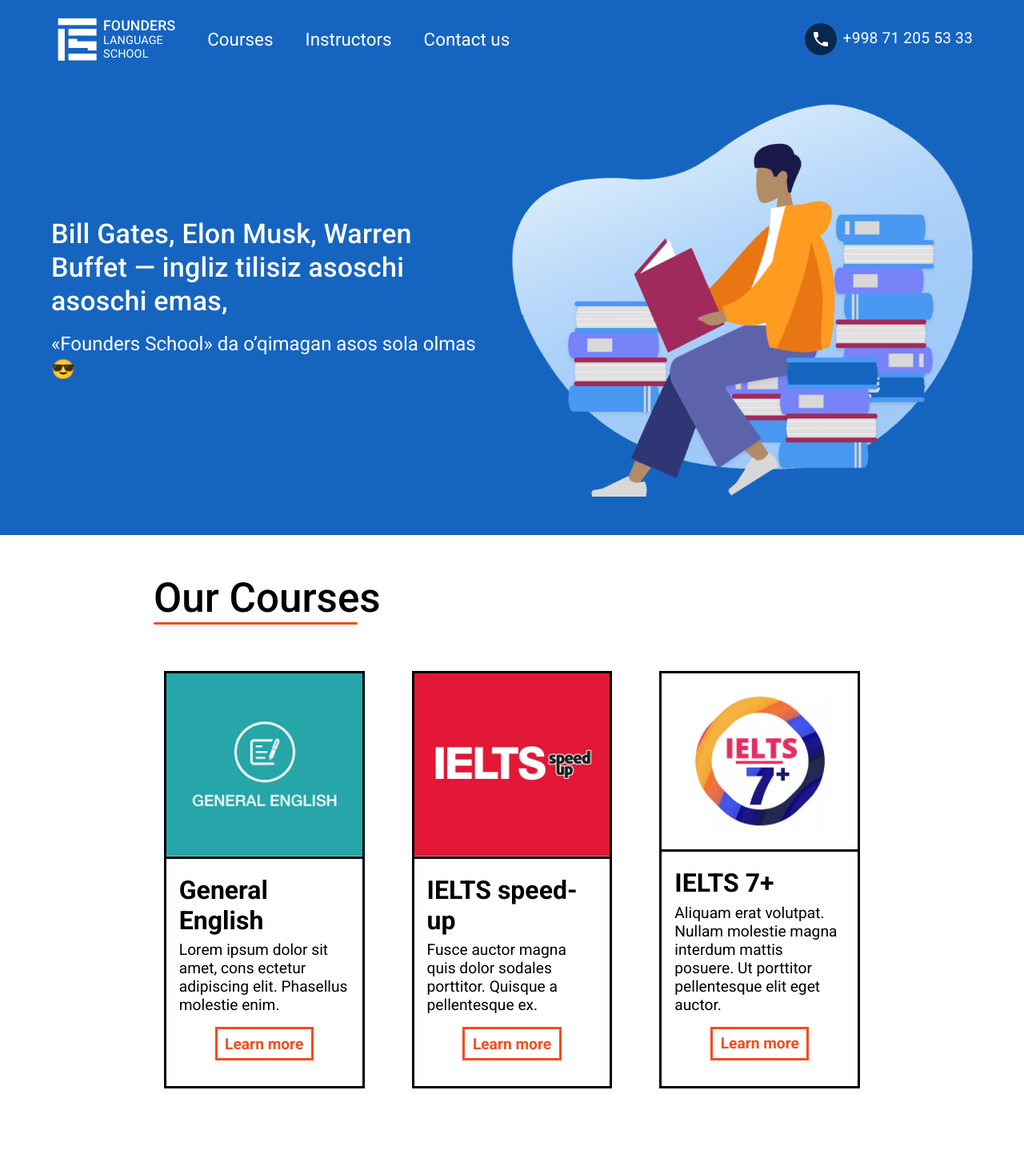
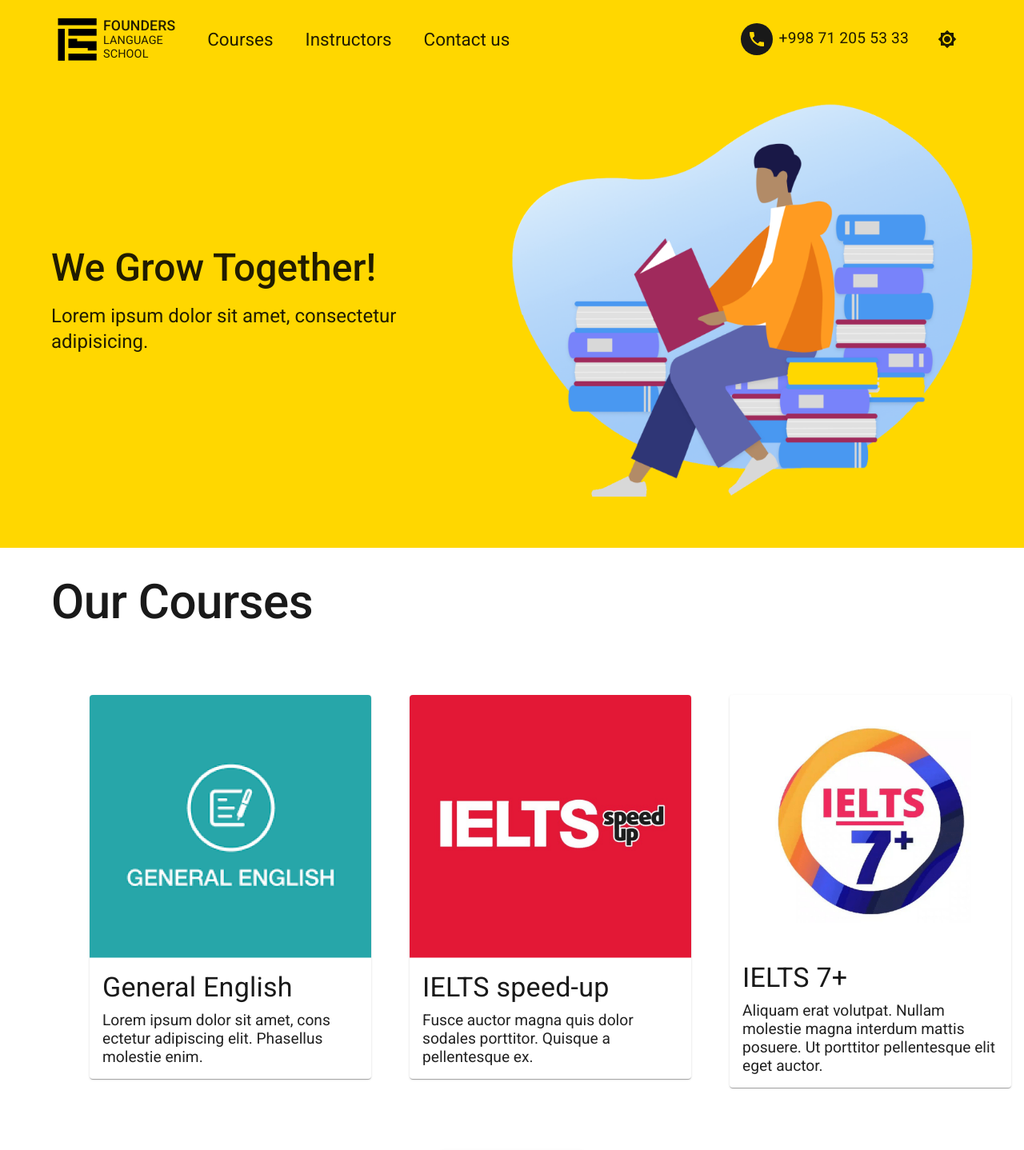
Before and after one commit to AbdukahharS/founders-mui, a React (Create React App) app: page / in a window 1280 px wide. Shown: the top 1438 px of the page at 80% size. Built offline with nearby package versions, Linux system fonts and the light colour scheme.

Commit message:
Theme added

```diff
--- a/src/App.jsx
+++ b/src/App.jsx
@@ -1,4 +1,4 @@
-import React, { useState } from 'react'
+import React, { useEffect, useState } from 'react'
 import { BrowserRouter as Router } from 'react-router-dom'
 import Header from './components/Header'
 import Navbar from './components/Navbar'
@@ -9,6 +9,9 @@
 import Footer from './components/Footer'
 import Modal from './components/Modal'
 
+import { lightTheme, darkTheme } from './muiConfig'
+import { ThemeProvider } from '@mui/material/styles'
+
 function App() {
   const [currentCourse, setCurrentCourse] = useState({
     name: 'General English',
@@ -18,17 +21,41 @@
     duration: '3 months',
     requirement: 'Elementary',
   })
+  const [theme, setTheme] = useState(
+    localStorage.getItem('theme') === 'dark' ? darkTheme : lightTheme
+  )
+  const [openModal, setOpenModal] = useState(false)
+
+  useEffect(() => {
+    let themeColor = theme === darkTheme ? 'dark' : 'light'
+    localStorage.setItem('theme', themeColor)
+  })
+
   return (
     <>
       <Router>
-        <Navbar />
-        <Header />
-        <Courses setCurrentCourse={setCurrentCourse} />
-        <Features />
-        <Teachers />
-        <Contacts />
-        <Footer />
-        <Modal currentCourse={currentCourse} />
+        <ThemeProvider theme={theme}>
+          <Navbar
+            theme={theme}
+            setTheme={setTheme}
+            lightTheme={lightTheme}
+            darkTheme={darkTheme}
+          />
+          <Header />
+          <Courses
+            setOpenModal={setOpenModal}
+            setCurrentCourse={setCurrentCourse}
+          />
+          <Features />
+          <Teachers />
+          <Contacts />
+          <Footer />
+          <Modal
+            openModal={openModal}
+            setOpenModal={setOpenModal}
+            currentCourse={currentCourse}
+          />
+        </ThemeProvider>
       </Router>
     </>
   )
--- a/src/components/CourseCard.jsx
+++ b/src/components/CourseCard.jsx
@@ -1,24 +1,47 @@
+import {
+  Card,
+  CardActionArea,
+  CardContent,
+  CardMedia,
+  Typography,
+  Grid,
+  Collapse,
+} from '@mui/material'
 import React from 'react'
 
-const CourseCard = ({ setCurrentCourse, course, className }) => {
-  const changeCourse = () => {
-    const modal = document.querySelector('#modal')
+const CourseCard = ({
+  setOpenModal,
+  setCurrentCourse,
+  course,
+  isExpanded,
+  extra,
+}) => {
+  const openModal = () => {
+    setOpenModal(true)
     setCurrentCourse(course)
-    modal.style.opacity = '1'
-    modal.style['z-index'] = '1'
+    console.log('true')
   }
-
   return (
-    <div className={className ? `course-card ${className}` : 'course-card'}>
-      <img src={require(`../images/${course.banner}`).default} alt='' />
-      <div className='card-body'>
-        <h2>{course.name}</h2>
-        <p>{course.description}</p>
-        <button onClick={() => changeCourse()}>
-          Learn more <i className='fa-solid fa-right-long'></i>
-        </button>
-      </div>
-    </div>
+    <Grid item lg={4} sm={6} xs={12} mb={2}>
+      <Collapse in={extra ? isExpanded : true}>
+        <Card sx={{ bgcolor: 'info.main', color: 'primary.contrastText' }}>
+          <CardActionArea onClick={() => openModal()}>
+            <CardMedia
+              component='img'
+              image={require(`../images/${course.banner}`).default}
+            />
+            <CardContent className='card-body'>
+              <Typography variant='h4' color='secondary.main' pb={1}>
+                {course.name}
+              </Typography>
+              <Typography variant='p' fontSize='1.2rem'>
+                {course.description}
+              </Typography>
+            </CardContent>
+          </CardActionArea>
+        </Card>
+      </Collapse>
+    </Grid>
   )
 }
 
--- a/src/components/Courses.jsx
+++ b/src/components/Courses.jsx
@@ -1,6 +1,9 @@
-import React from 'react'
+import React, { useState } from 'react'
 import CourseCard from './CourseCard'
-import '../css/courses.css'
+// import '../css/courses.css'
+import { Button, Container, Grid, Typography, Box, Stack } from '@mui/material'
+import KeyboardArrowDownIcon from '@mui/icons-material/KeyboardArrowDown'
+import KeyboardArrowUpIcon from '@mui/icons-material/KeyboardArrowUp'
 
 const courses = [
   {
@@ -56,63 +59,48 @@
   },
 ]
 
-const Courses = ({ setCurrentCourse }) => {
-  const handleClick = (e) => {
-    const btn = e.target
-    let icon = btn.getElementsByTagName('i')[0]
-    const extras = document.querySelectorAll('.extra')
-    console.log(extras[0].scrollHeight)
-
-    extras.forEach((extra) => {
-      if (extra.style.maxHeight) {
-        extra.style.maxHeight = null
-        extra.style.border = null
-      } else {
-        extra.style.maxHeight = extra.scrollHeight + 'px'
-        extra.style.border = '3px solid #000'
-      }
-    })
-    icon.classList.toggle('fa-chevron-down')
-    icon.classList.toggle('fa-chevron-up')
-
-    const content = btn.innerHTML.split(' ')
-    icon =
-      content[content.length - 3] +
-      ' ' +
-      content[content.length - 2] +
-      ' ' +
-      content[content.length - 1]
-    if (content[0] === 'See') {
-      btn.innerHTML = `Collapse ${icon}`
-    } else {
-      btn.innerHTML = `See all courses ${icon}`
-    }
+const Courses = ({ setCurrentCourse, setOpenModal }) => {
+  const [isExpanded, setIsExpanded] = useState(false)
+  const toggleCourses = () => {
+    setIsExpanded(!isExpanded)
   }
   return (
-    <article id='courses'>
-      <h2 className='topic'>Our Courses</h2>
-      <div className='container'>
+    <Box id='courses' bgcolor='info.light' color='info.contrastText' pb={8}>
+      <Container>
+        <Typography py={4} variant='h2' color='secondary' fontWeight={500}>
+          Our Courses
+        </Typography>
+        <Grid m='auto' container spacing={6} className='container'>
           {courses.map((course, ind) =>
             ind <= 2 ? (
               <CourseCard
+                setOpenModal={setOpenModal}
                 setCurrentCourse={setCurrentCourse}
                 course={course}
                 key={ind}
               />
             ) : (
               <CourseCard
+                setOpenModal={setOpenModal}
                 setCurrentCourse={setCurrentCourse}
                 course={course}
                 key={ind}
-              className='extra'
+                isExpanded={isExpanded}
+                extra={true}
               />
             )
           )}
-      </div>
-      <button className='switch-all' onClick={(e) => handleClick(e)}>
-        See all courses <i className='fa-solid fa-chevron-down'></i>
-      </button>
-    </article>
+        </Grid>
+        <Stack alignItems='center' justifyContent='center'>
+          <Button variant='contained' onClick={(e) => toggleCourses(e)}>
+            <Typography variant='span'>
+              {isExpanded ? 'Collapse' : 'See all courses'}
+            </Typography>
+            {isExpanded ? <KeyboardArrowUpIcon /> : <KeyboardArrowDownIcon />}
+          </Button>
+        </Stack>
+      </Container>
+    </Box>
   )
 }
 
--- a/src/components/Header.jsx
+++ b/src/components/Header.jsx
@@ -5,16 +5,15 @@
 
 const Header = () => {
   return (
-    <Box bgcolor='primary.dark' color='primary.contrastText'>
+    <Box bgcolor='primary.main' color='primary.contrastText'>
       <Container>
-        <Stack direction='row' alignItems='center' spacing={4} pt={4} pb={6}>
+        <Stack direction='row' alignItems='center' spacing={4} pt={4} pb={8}>
           <Box>
-            <Typography variant='h4' mb={2} fontWeight={500}>
-              Bill Gates, Elon Musk, Warren Buffet — ingliz tilisiz asoschi
-              asoschi emas,
+            <Typography variant='h3' mb={2} fontWeight={500}>
+              We Grow Together!
             </Typography>
             <Typography variant='h5'>
-              «Founders School» da o’qimagan asos sola olmas 😎
+              Lorem ipsum dolor sit amet, consectetur adipisicing.
             </Typography>
           </Box>
           <img src={banner} alt='SVG Banner' style={{ maxWidth: '50%' }} />
--- a/src/components/Modal.jsx
+++ b/src/components/Modal.jsx
@@ -1,30 +1,65 @@
 import React from 'react'
-import '../css/modal.css'
+// import '../css/modal.css'
 
-const Modal = ({ currentCourse }) => {
+import { Modal as ModalBox, Box, Stack, Typography } from '@mui/material'
+import DescriptionIcon from '@mui/icons-material/Description'
+import DateRangeIcon from '@mui/icons-material/DateRange'
+import KeyboardArrowUpIcon from '@mui/icons-material/KeyboardArrowUp'
+import MonetizationOnIcon from '@mui/icons-material/MonetizationOn'
+
+const style = {
+  position: 'absolute',
+  top: '50%',
+  left: '50%',
+  transform: 'translate(-50%, -50%)',
+  bgcolor: 'info.light',
+  color: 'primary.contrastText',
+  p: 4,
+}
+
+const Modal = ({ openModal, setOpenModal, currentCourse }) => {
   const closeModal = () => {
-    const modal = document.querySelector('#modal')
-    modal.style.opacity = '0'
-    modal.style['z-index'] = '-1'
+    setOpenModal(false)
   }
+
   return (
-    <article id='modal'>
-      <button id='close' onClick={() => closeModal()}>
-        <i className='fa-solid fa-rectangle-xmark fa-4x'></i>
-      </button>
-      <div className='wrapper'>
-        <div className='container'>
+    <ModalBox open={openModal} onClose={() => closeModal()}>
+      <Box sx={style}>
+        <Stack direction='row' spacing={4}>
           <img
             src={require(`../images/${currentCourse.banner}`).default}
             alt='Banner of the course'
+            width='50%'
           />
-          <div className='body'>
-            <h1>{currentCourse.name}</h1>
-            <p>Duration: {currentCourse.duration}</p>
-            <p>Requiry level: {currentCourse.requirement}</p>
-            <p>Price: {currentCourse.price} sum/month</p>
-            <p>Description: {currentCourse.description}</p>
-            <p>Enroll:</p>
+          <Box>
+            <Typography variant='h3' component='h2' color='secondary'>
+              {currentCourse.name}
+            </Typography>
+            <Stack direction='row' alignItems='center' spacing={0.6}>
+              <DateRangeIcon fontSize='large' />
+              <Typography fontSize='1.2rem'>
+                Course duration: {currentCourse.duration}
+              </Typography>
+            </Stack>
+            <Stack direction='row' alignItems='center' spacing={0.6}>
+              <KeyboardArrowUpIcon fontSize='large' />
+              <Typography fontSize='1.2rem'>
+                Minimum requirement: {currentCourse.requirement}
+              </Typography>
+            </Stack>
+            <Stack direction='row' alignItems='center' spacing={0.6}>
+              <MonetizationOnIcon fontSize='large' />
+              <Typography fontSize='1.2rem'>
+                Price: {currentCourse.price} sum/month
+              </Typography>
+            </Stack>
+            <Stack direction='row' alignItems='center' spacing={0.6}>
+              <DescriptionIcon fontSize='large' />
+              <Typography fontSize='1.2rem'>
+                {currentCourse.description}
+              </Typography>
+            </Stack>
+            <Typography>Enroll:</Typography>
             <div className='tels'>
               <i className='fa-solid fa-phone'></i>
               <div>
@@ -32,10 +67,10 @@
                 <a href='tel:+998712050333'>+998 71 205 03 33</a>
               </div>
             </div>
-          </div>
-        </div>
-      </div>
-    </article>
+          </Box>
+        </Stack>
+      </Box>
+    </ModalBox>
   )
 }
 
--- a/src/components/Navbar.jsx
+++ b/src/components/Navbar.jsx
@@ -1,13 +1,18 @@
 import React from 'react'
 import logo from './../images/logo.png'
+import logoDark from './../images/logo-dark.png'
 // import '../css/navbar.css'
-import { Container, Box, Stack, Typography } from '@mui/material'
+import { Container, Box, Stack, Typography, Button, Link } from '@mui/material'
 import LocalPhoneIcon from '@mui/icons-material/LocalPhone'
-import { Link } from 'react-router-dom'
+import Brightness7Icon from '@mui/icons-material/Brightness7'
+import Brightness4Icon from '@mui/icons-material/Brightness4'
 
-const Navbar = () => {
+const Navbar = ({ theme, setTheme, lightTheme, darkTheme }) => {
+  const clickHandler = () => {
+    setTheme(theme === lightTheme ? darkTheme : lightTheme)
+  }
   return (
-    <Box bgcolor='primary.dark' color='primary.contrastText' py='1rem'>
+    <Box bgcolor='primary.main' color='primary.contrastText' py='1rem'>
       <Container>
         <Stack
           direction='row'
@@ -16,8 +21,12 @@
         >
           <Stack direction='row' alignItems='center' spacing={5}>
             <Stack direction='row' alignItems='center'>
-              <img src={logo} width='65' alt='Founders Logo' />
-              <div className='right'>
+              <img
+                src={theme === lightTheme ? logoDark : logo}
+                width='65'
+                alt='Founders Logo'
+              />
+              <Stack>
                 <Typography
                   sx={{
                     fontWeight: '500',
@@ -33,36 +42,72 @@
                 <Typography fontSize='0.9rem' lineHeight='normal'>
                   SCHOOL
                 </Typography>
-              </div>
               </Stack>
-            <Link to='#courses' style={{ fontSize: '1.4rem' }}>
+            </Stack>
+            <Link
+              href='#courses'
+              style={{ fontSize: '1.4rem' }}
+              color='inherit'
+              underline='hover'
+            >
               Courses
             </Link>
-            <Link to='#courses' style={{ fontSize: '1.4rem' }}>
+            <Link
+              href='#courses'
+              style={{ fontSize: '1.4rem' }}
+              color='inherit'
+              underline='hover'
+            >
               Instructors
             </Link>
-            <Link to='#contacts' style={{ fontSize: '1.4rem' }}>
+            <Link
+              href='#contacts'
+              style={{ fontSize: '1.4rem' }}
+              color='inherit'
+              underline='hover'
+            >
               Contact us
             </Link>
           </Stack>
+          <Stack
+            direction='row'
+            justifyContent='space-between'
+            alignItems='row'
+            spacing={2}
+          >
             <Link
-            to='tel:+998712055333'
-            style={{ display: 'flex', alignItems: 'center' }}
+              href='tel:+998712055333'
+              style={{
+                display: 'flex',
+                alignItems: 'center',
+                color: 'inherit',
+              }}
             >
               <Stack
                 alignItems='center'
                 justifyContent='center'
                 borderRadius='50%'
-              bgcolor='rgba(0,0,0,0.6)'
+                bgcolor='secondary.main'
                 p={1}
                 mr={1}
               >
-              <LocalPhoneIcon />
+                <LocalPhoneIcon color='primary' />
               </Stack>
               <Typography component='span' fontSize='1.2rem'>
                 +998 71 205 53 33
               </Typography>
             </Link>
+            <Button onClick={() => clickHandler()}>
+              {theme === lightTheme ? (
+                <Brightness7Icon
+                  // color='light'
+                  sx={{ color: 'primary.contrastText' }}
+                />
+              ) : (
+                <Brightness4Icon sx={{ color: 'primary.contrastText' }} />
+              )}
+            </Button>
+          </Stack>
         </Stack>
       </Container>
     </Box>
--- a/src/css/index.css
+++ b/src/css/index.css
@@ -22,7 +22,6 @@
 
 body {
   font-family: 'Josefin Sans', 'Roboto', sans-serif;
-  min-width: 1200px;
 }
 
 h2.topic {
--- /dev/null
+++ b/src/muiConfig.js
@@ -0,0 +1,41 @@
+import { createTheme } from '@mui/material/styles'
+
+const lightTheme = createTheme({
+  palette: {
+    primary: {
+      main: '#FFD700',
+      //   contrastText: '#191919',
+    },
+    secondary: {
+      main: '#191919',
+      //   contrastText: '#fff',
+    },
+    light: {
+      main: '#fff',
+    },
+    info: {
+      main: '#fff',
+    },
+  },
+})
+
+const darkTheme = createTheme({
+  palette: {
+    primary: {
+      main: '#191919',
+      //   contrastText: '#fff',
+    },
+    secondary: {
+      main: '#FFD700',
+      //   contrastText: '#191919',
+    },
+    light: {
+      main: '#fff',
+    },
+    info: {
+      main: '#191919',
+    },
+  },
+})
+
+export { lightTheme, darkTheme }
```
Also changed, not shown: src/images/logo-dark.png (added). Lines whose indentation alone changed are shown as unchanged.
